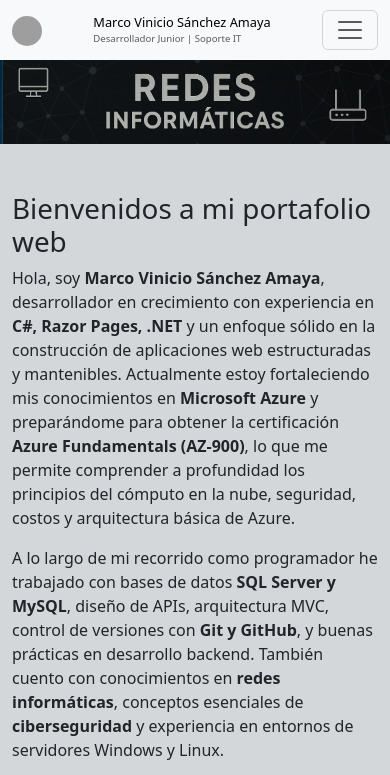
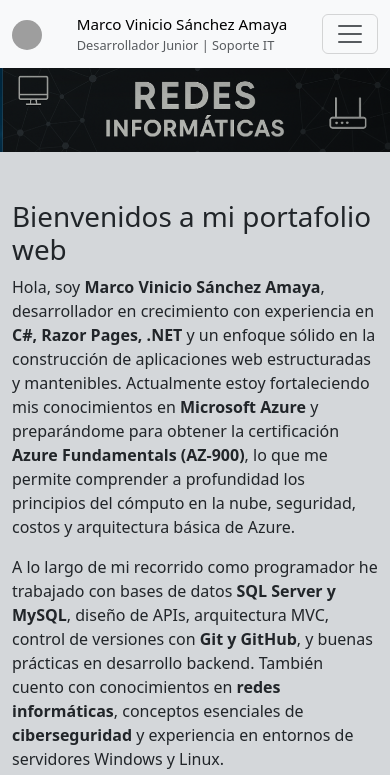
Before and after one commit to Vini-19/Vini-19, a plain HTML site: page index.html in a window 390 px wide. Shown: the top 775 px of the page. Drawn offline with Linux system fonts and the light colour scheme; grey boxes are pictures that could not be loaded.

Commit message:
cambio rem a y small

```diff
--- a/css/styles.css
+++ b/css/styles.css
@@ -18,10 +18,10 @@ body {
     height: 30px;
   }
   .a-cel {
-    font-size: 0.80rem;
+    font-size: 0.95rem;
   }
   .small-cel{
-    font-size: 0.60rem;
+    font-size: 0.80rem;
   }
 }
 
```
